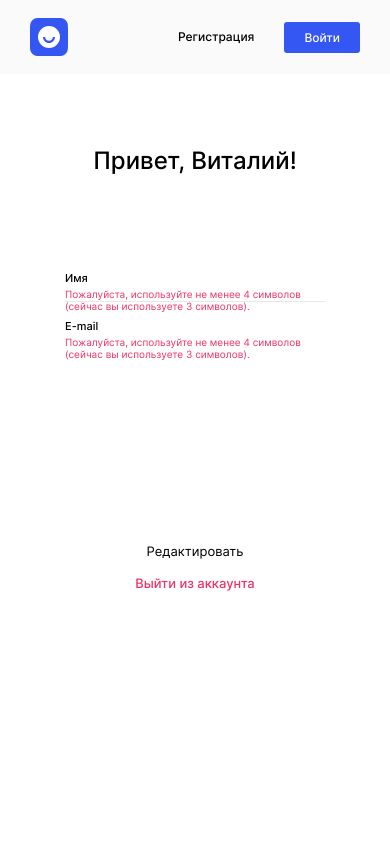
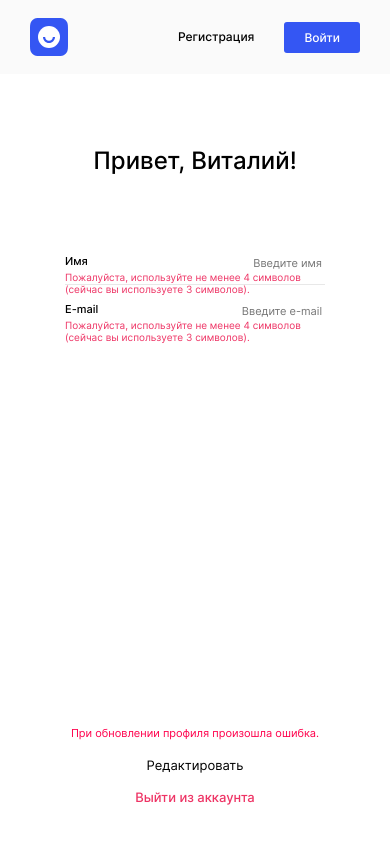
Before and after one commit to forgohill/movies-explorer-frontend, a React (Create React App) app: page /profile in a window 390 px wide. Shown: the top 844 px of the page. Built offline with nearby package versions, Linux system fonts and the light colour scheme.

Commit message:
🐞адаптив Profile

```diff
--- a/src/components/Profile/Profile.css
+++ b/src/components/Profile/Profile.css
@@ -5,6 +5,8 @@
 
   background-color: #fff;
   height: 100vh;
+
+  flex: 1;
 }
 
 .profile__title {
@@ -22,13 +24,18 @@
 
 
 .profile__form {
+  position: relative;
+
   margin: 123px 0 0 0;
   width: 100%;
   max-width: 410px;
+  min-height: 260px;
 
   display: flex;
   flex-direction: column;
   align-items: center;
+
+  flex: 1;
 }
 
 .profile__label {
@@ -89,9 +96,13 @@
 }
 
 .profile__error-submit {
-  display: none;
+  position: absolute;
+  bottom: 17px;
 
-  margin: 189px 0 0;
+  /* display: none; */
+  display: block;
+
+  /* margin: 189px 0 0; */
 
   color: #FF004C;
 
@@ -102,10 +113,14 @@
 }
 
 .profile__btn-save {
+  position: absolute;
+  bottom: 0;
+
   display: none;
 
   height: 45px;
   width: 100%;
+  max-width: 410px;
 
   margin: 20px 0 70px;
   padding: 0;
@@ -135,15 +150,17 @@
 
 .profile__error-submit_show {
   display: block;
+  bottom: 135px;
 }
 
 .profile__btn-save_show {
   display: block;
+  /* bottom: 135px; */
 }
 
 .profile__btn-redact {
   display: none;
-  margin: 217px 0 0;
+  /* margin: 217px 0 0; */
   padding: 0;
 
   color: #000;
@@ -176,6 +193,7 @@
 
 .profile__btn-redact_show {
   display: block;
+  /* bottom: 135px; */
 }
 
 .profile__link_show {
@@ -200,20 +218,46 @@
   }
 
   .profile__btn-redact {
-    margin: 206px 0 0;
+    /* margin: 206px 0 0; */
+  }
+
+  .profile__link {
+    margin: 16px 0 269px;
+  }
+
+  .profile__btn-save {
+    margin: 0 0 269px;
+  }
+
+  .profile__error-submit_show {
+    bottom: 334px;
   }
 }
 
-@media screen and (max-width: 450px) {
+@media screen and (max-width: 480px) {
   .profile__title {
     margin: 73px 0 0;
   }
 
   .profile__form {
+    margin: 79px 0 0;
     max-width: 260px;
   }
 
   .profile__error {
     top: 16px;
   }
+
+  .profile__btn-save {
+    margin: 0 0 39px;
+  }
+
+  .profile__error-submit_show {
+    bottom: 104px;
+  }
+
+  .profile__link {
+    margin: 16px 0 39px;
+  }
+
 }
--- a/src/components/Profile/Profile.jsx
+++ b/src/components/Profile/Profile.jsx
@@ -25,6 +25,7 @@ const Profile = ({ onAuth }) => {
           className='profile__label'>
           Имя
           <input
+            placeholder='Введите имя'
             // value={'Виталий'}
             disabled={isVisible}
             type="text"
@@ -45,7 +46,7 @@ const Profile = ({ onAuth }) => {
           <input
             disabled={isVisible}
             // value={'pochta@yandex.ru'}
-
+            placeholder='Введите e-mail'
             type="text"
             id='name'
             className='profile__input' />
```
